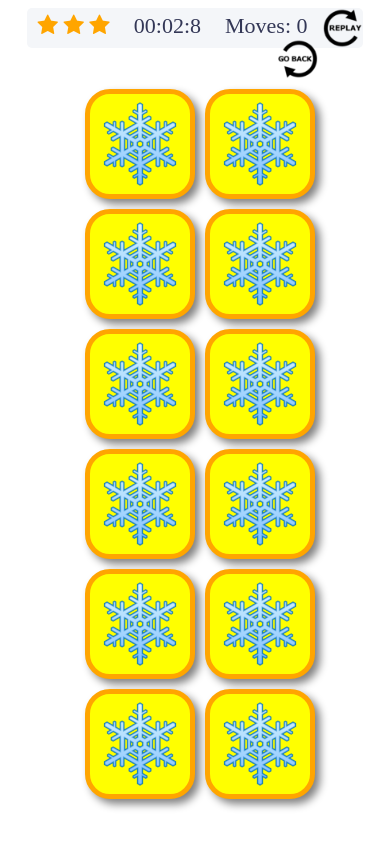
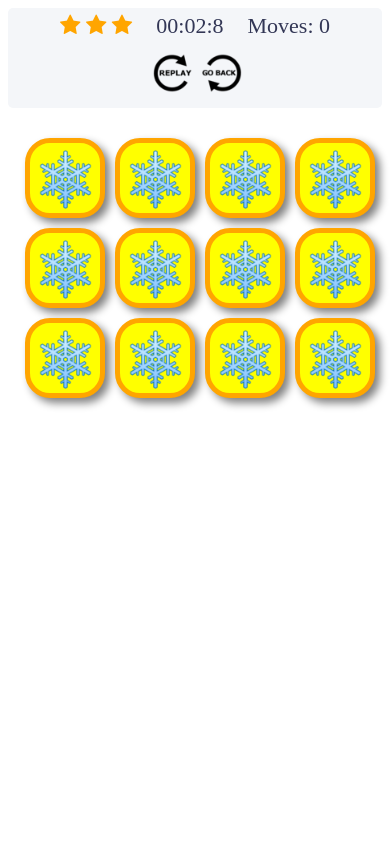
Before and after one commit to kipe91/memoryGame, a plain HTML site: page index.html in a window 390 px wide. Both pictures are taken after a click on the button "PLAY". Drawn offline with nearby package versions, Linux system fonts and the light colour scheme.

Commit message:
Bug fix: Content/Game-Header now shows correct on phone.

```diff
--- a/css/gameModul.css
+++ b/css/gameModul.css
@@ -16,28 +16,36 @@
 	border-radius: 5px;
 }
 
+.gameModul-Header-Part1 {
+	float: left;
+	height: 40px;
+	width: 70%;
+	margin: 0;
+	padding-top: 5px;
+}
+
+.gameModul-Header-Part2 {
+	float: left;
+	height: 40px;
+	width: 30%;
+	margin: 0;
+}
+
 .gameMargin {
 	margin: 0 10px 0 10px;
 	display: inline-block;
-	padding-top: 5px;
 	font-size: 22px;
 	color: #333756;
-}
-
-.gameFloatRight {
-	float: right;
-	margin-left: 5px;
-}
-
-.gameFloatRight:hover {
-	float: right;
-	margin-left: 5px;
-	cursor: pointer;
 }
 
 .gameBtn {
 	height: 100%;
 	width: auto;
+	margin-left: 5px;
+}
+
+.gameBtn:hover {
+	cursor: pointer;
 }
 
 /* - Middle/Game part - */
@@ -47,6 +55,7 @@
 	flex-wrap: wrap;
 	justify-content: center;
 	perspective: 800px;
+	margin-top: 20px;
 }
 
 /* - Card styles - */
@@ -149,3 +158,33 @@
     25% {border-color: lightgreen; background-color: lightgreen;}
     100% {border-color: yellow; background-color: lightblue}
 }
+
+/* - Phone size adjustments - */
+@media screen and (max-width: 800px) {
+    .gameModul {
+        width: 100%;
+    }
+    .gameModul-Header {
+        height: 100px;
+    }
+    .gameModul-Header-Part1 {
+        width: 100%;
+    }
+    .gameModul-Header-Part2 {
+        width: 100%;
+    }
+}
+
+@media screen and (max-width: 500px) {
+    .card {
+        width: 80px;
+        height: 80px;
+    }
+}
+
+@media screen and (max-width: 400px) {
+    .card {
+        width: 70px;
+        height: 70px;
+    }
+}
--- a/css/main.css
+++ b/css/main.css
@@ -44,27 +44,3 @@
         background: none;
     }
 }
-
-@media screen and (max-width: 800px) {
-    .gameModul {
-        width: 100%;
-    }
-    .gameMargin {
-        font-size: 20px;
-        margin: 0 5px 0 5px;
-    }
-}
-
-@media screen and (max-width: 500px) {
-    .card {
-        width: 80px;
-        height: 80px;
-    }
-}
-
-@media screen and (max-width: 400px) {
-    .card {
-        width: 70px;
-        height: 70px;
-    }
-}
--- a/index.html
+++ b/index.html
@@ -43,6 +43,7 @@
 <!-- Game Modal -->
 <section class="gameModul">
   <header class="gameModul-Header">
+    <div class="gameModul-Header-Part1">
       <div class="gameMargin" id="starHolder">
         <span id="star1" class="fa fa-star checked"></span>
         <span id="star2" class="fa fa-star checked"></span>
@@ -50,8 +51,11 @@
       </div>
       <span class="gameMargin" id="countTime">00:00:0</span>
       <p class="gameMargin">Moves: <span id="nrClicks">0</span></p>
-    <img class="gameBtn gameFloatRight" id="rePlayBtn" src="images/replayBtn.png" alt="rePlayButton">
-    <img class="gameBtn gameFloatRight" id="goBackBtn" src="images/gobackBtn.png" alt="goBackButton">
+    </div>
+    <div class="gameModul-Header-Part2">
+      <img class="gameBtn" id="rePlayBtn" src="images/replayBtn.png" alt="rePlayButton">
+      <img class="gameBtn" id="goBackBtn" src="images/gobackBtn.png" alt="goBackButton">
+    </div>
   </header>
   <div class="gameModul-Main"></div>
 </section>
```
Lines whose indentation alone changed are shown as unchanged.
